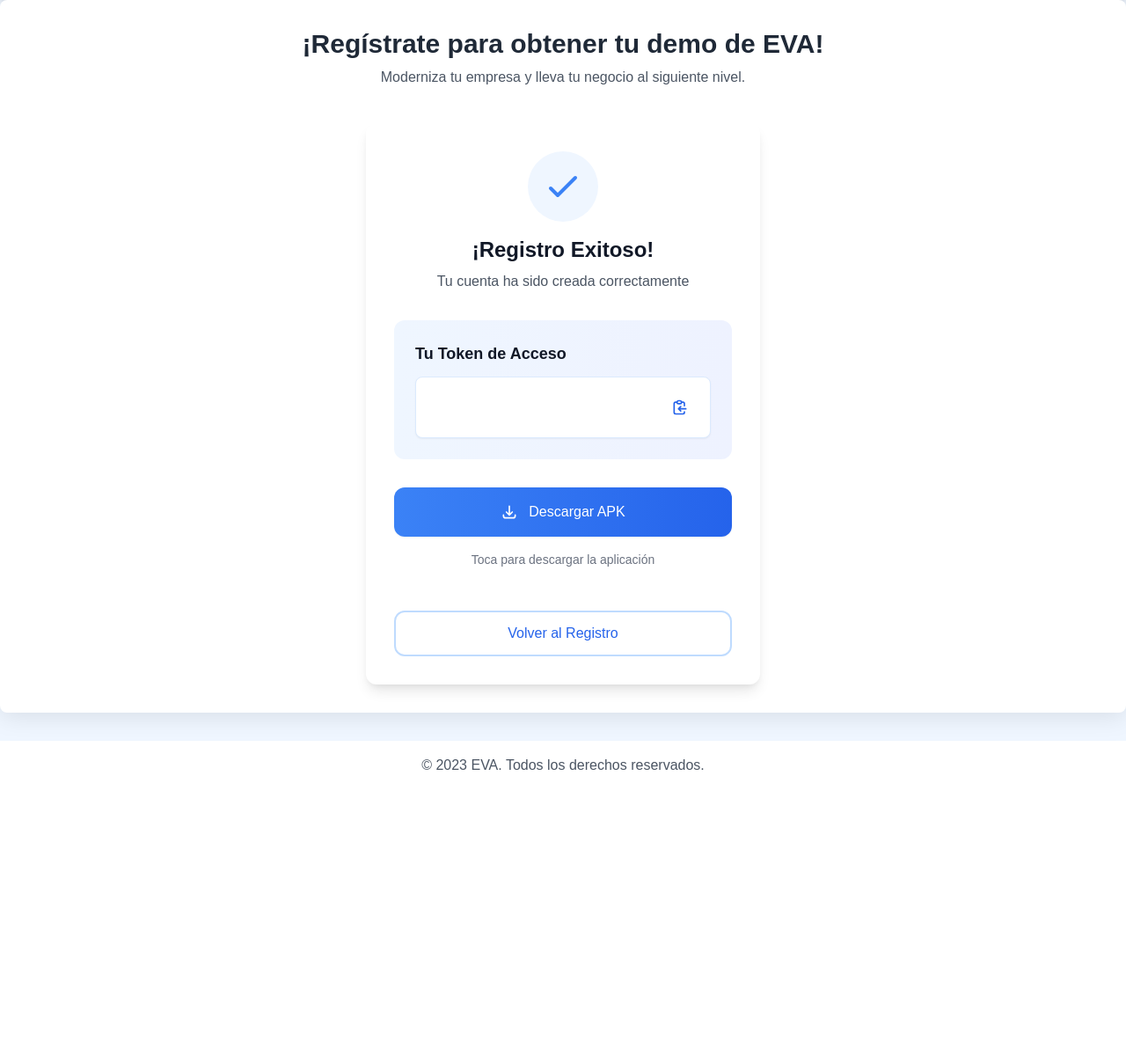
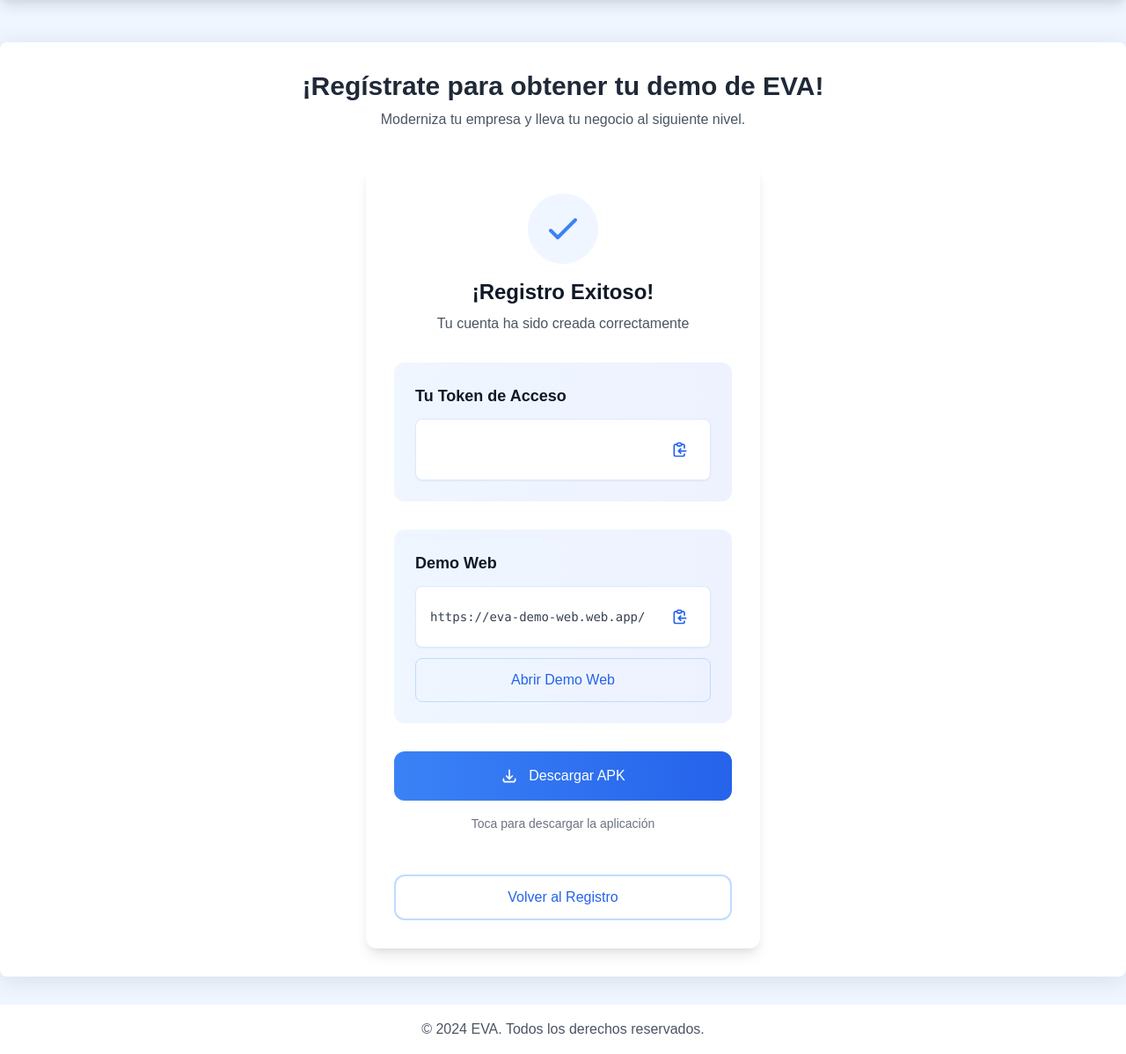
Before and after one commit to sxntiagoad/demo-eva, a Flask app: template app/templates/auth/success.html in a window 1280 px wide. Shown: the part 64-1262 px from the top of the page at 88% size. Before the commit the page ends 939 px from the top, so only its background shows below. Run offline with Flask 3, Linux system fonts and the light colour scheme; the template is opened without the code that fills it, so the values that code supplies are empty.

Commit message:
success now also are able to share the web url

```diff
--- a/app/templates/auth/success.html
+++ b/app/templates/auth/success.html
@@ -28,6 +28,26 @@
             </button>
         </div>
         <p id="copyMessage" class="text-xs sm:text-sm text-blue-600 hidden transition-opacity duration-300">¡Token copiado al portapapeles!</p>
+    </div>
+
+    <!-- Web Demo Section -->
+    <div class="bg-gradient-to-r from-blue-50 to-indigo-50 rounded-xl p-4 sm:p-6 space-y-3">
+        <h3 class="text-base sm:text-lg font-semibold text-gray-900">Demo Web</h3>
+        <div class="flex items-center justify-between bg-white p-3 sm:p-4 rounded-lg border border-blue-100 shadow-sm">
+            <code id="webUrlText" class="text-xs sm:text-sm text-gray-700 font-mono break-all">https://eva-demo-web.web.app/</code>
+            <button onclick="copyWebUrl()" class="ml-2 sm:ml-3 p-2 text-blue-600 hover:text-blue-700 transition-colors duration-200 flex-shrink-0">
+                <span class="sr-only">Copiar URL</span>
+                <svg class="h-5 w-5" fill="none" stroke="currentColor" viewBox="0 0 24 24">
+                    <path stroke-linecap="round" stroke-linejoin="round" stroke-width="2" d="M8 5H6a2 2 0 00-2 2v12a2 2 0 002 2h10a2 2 0 002-2v-1M8 5a2 2 0 002 2h2a2 2 0 002-2M8 5a2 2 0 012-2h2a2 2 0 012 2m0 0h2a2 2 0 012 2v3m2 4H10m0 0l3-3m-3 3l3 3"></path>
+                </svg>
+            </button>
+        </div>
+        <p id="copyWebMessage" class="text-xs sm:text-sm text-blue-600 hidden transition-opacity duration-300">¡URL copiada al portapapeles!</p>
+        <a href="https://eva-demo-web.web.app/"
+           target="_blank"
+           class="block w-full text-center py-2 sm:py-3 px-4 rounded-lg text-blue-600 hover:bg-blue-50 transition-all duration-200 text-sm sm:text-base border border-blue-200">
+            Abrir Demo Web
+        </a>
     </div>
 
     <!-- Download Section -->
@@ -103,6 +123,32 @@
     }, 2000);
 }
 
+function copyWebUrl() {
+    const webUrl = document.getElementById('webUrlText').innerText;
+    if (navigator.clipboard && window.isSecureContext) {
+        navigator.clipboard.writeText(webUrl).then(() => {
+            showWebCopyMessage();
+        }).catch(err => {
+            console.error('Error al copiar: ', err);
+            fallbackCopyText(webUrl);
+        });
+    } else {
+        fallbackCopyText(webUrl);
+    }
+}
+
+function showWebCopyMessage() {
+    const copyMessage = document.getElementById('copyWebMessage');
+    copyMessage.classList.remove('hidden');
+    copyMessage.classList.add('opacity-100');
+    setTimeout(() => {
+        copyMessage.classList.add('opacity-0');
+        setTimeout(() => {
+            copyMessage.classList.add('hidden');
+        }, 300);
+    }, 2000);
+}
+
 // Manejo especial para dispositivos móviles
 document.querySelector('a[download]').addEventListener('click', function(e) {
     if (/Android|iPhone|iPad|iPod/i.test(navigator.userAgent)) {
--- a/app/templates/base.html
+++ b/app/templates/base.html
@@ -22,6 +22,9 @@
         </div>
     </nav>
 
+    <!-- Agregamos un div espaciador -->
+    <div class="h-8 sm:h-12"></div>
+
     <main class="container mx-auto px-4 py-6 sm:py-8">
         <div class="text-center mb-6 sm:mb-8">
             <h1 class="text-2xl sm:text-3xl font-bold text-gray-800">¡Regístrate para obtener tu demo de EVA!</h1>
@@ -43,7 +46,7 @@
 
     <footer class="bg-white shadow-lg mt-8">
         <div class="max-w-7xl mx-auto px-4 py-4 text-center text-sm sm:text-base">
-            <p class="text-gray-600">© 2023 EVA. Todos los derechos reservados.</p>
+            <p class="text-gray-600">© 2024 EVA. Todos los derechos reservados.</p>
         </div>
     </footer>
 
```
